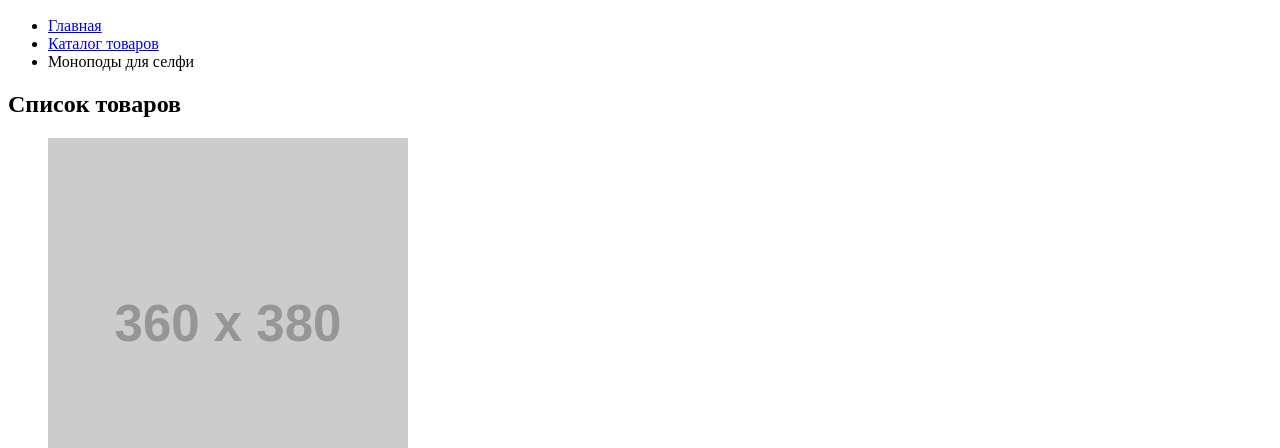
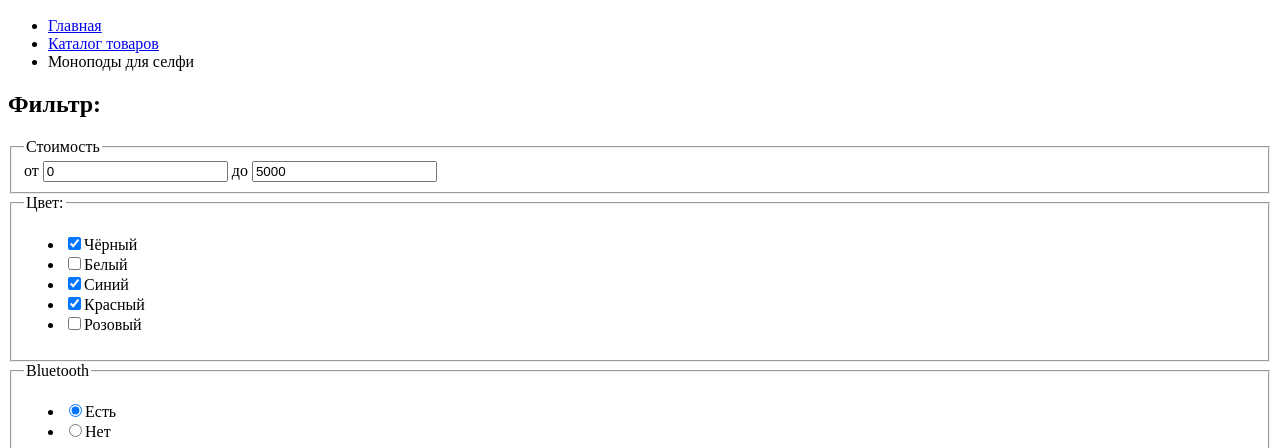
Before and after one commit to vitrusss/1001661-device-28, a plain HTML site: page catalog.html in a window 1280 px wide. Shown: the part 352-800 px from the top of the page. Drawn offline with Linux system fonts and the light colour scheme; placeholder pictures from the web are drawn by us.

Commit message:
Делает разметку блока filters в catalog.html

```diff
--- a/catalog.html
+++ b/catalog.html
@@ -9,8 +9,7 @@
   <header class="main-header">
     <nav class="main-header__nav main-nav">
       <a class="main-nav__logo-link" href="index.html">
-        <img class="main-nav__logo-img" src="https://via.placeholder.com/163x35" width="163" height="35"
-          alt="Логотип компании DEVICE">
+        <img class="main-nav__logo-img" src="https://via.placeholder.com/163x35" width="163" height="35" alt="Логотип компании DEVICE">
       </a>
 
       <ul class="main-nav__user-list">
@@ -23,7 +22,7 @@
           </form>
         </li>
         <li class="main-nav__user-item">
-          <span class="main-nav__user-name visually-hidden">Валентин Петухов</span>
+          <span class="main-nav__user-name">Валентин Петухов</span>
           <a class="main-nav__sing-in" href="blank.html">Войти</a>
         </li>
         <li class="main-nav__user-item">
@@ -62,6 +61,58 @@
         <li class="page-path__item"><a class="path__link" href="catalog.html">Каталог товаров</a></li>
         <li class="page-path__item"><a class="path__link">Моноподы для селфи</a></li>
       </ul>
+    </section>
+
+    <section class="filters">
+      <h2 class="filters__title">Фильтр:</h2>
+
+      <form class="filters__form" action="https://echo.htmlacademy.ru" method="get">
+        <fieldset class="filters__range range">
+          <legend>Стоимость</legend>
+
+          <div class="range__filter">
+            <div class="range__controls">
+              <div class="range__scale">
+                <div class="range__bar"></div>
+              </div>
+              <div class="range__toggle range__toggle--min"></div>
+              <div class="range__toggle range__toggle--min"></div>
+            </div>
+
+            <div class="range__price-controls">
+              <label class="range__min-price">от
+                <input type="text" name="min-price" value="0">
+              </label>
+              <label class="range__min-price">до
+                <input type="text" name="mas-price" value="5000">
+              </label>
+            </div>
+          </div>
+        </fieldset>
+
+        <fieldset>
+          <legend>Цвет:</legend>
+
+          <ul>
+            <li><label><input type="checkbox" name="black" checked>Чёрный</label></li>
+            <li><label><input type="checkbox" name="white">Белый</label></li>
+            <li><label><input type="checkbox" name="blue" checked>Синий</label></li>
+            <li><label><input type="checkbox" name="red" checked>Красный</label></li>
+            <li><label><input type="checkbox" name="pink">Розовый</label></li>
+          </ul>
+        </fieldset>
+
+        <fieldset>
+          <legend>Bluetooth</legend>
+
+          <ul>
+            <li><label><input type="radio" name="bluetooth" value="yes" checked>Есть</label></li>
+            <li><label><input type="radio" name="bluetooth" value="no"></label>Нет</li>
+          </ul>
+        </fieldset>
+
+        <button type="submit">Показать</button>
+      </form>
     </section>
 
     <section class="products">
```
Also changed, not shown: blank.html (+1 -2 lines), index.html (+4 -6 lines).
